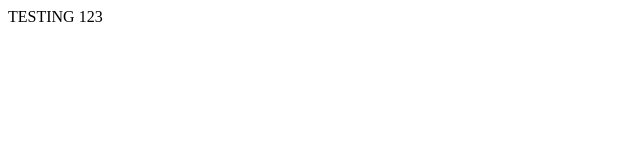
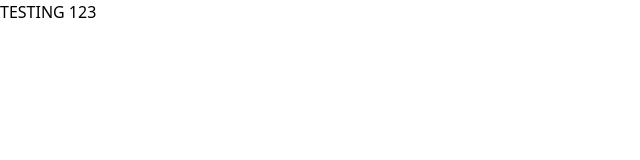
Before and after one commit to eewebsiteiiti/btp-portal, a Next.js app: page / in a window 1280 px wide. Shown: the top 160 px of the page, without its empty margins (0-640 px from the left). Built offline with nearby package versions, Linux system fonts and the light colour scheme.

Commit message:
testing css

```diff
--- a/src/app/layout.tsx
+++ b/src/app/layout.tsx
@@ -1,5 +1,6 @@
 "use client";
 import { SessionProvider } from "next-auth/react";
+import "./globals.css";
 
 export default function RootLayout({ children }: { children: React.ReactNode }) {
   return (
--- a/src/app/page.tsx
+++ b/src/app/page.tsx
@@ -1,7 +1,7 @@
 
 export default function Home() {
   return (
-   <div className="bg-blue-500 text-white p-4">
+   <div className="bg-blue-500 text-red p-4">
     TESTING 123
    </div>
   );
```
